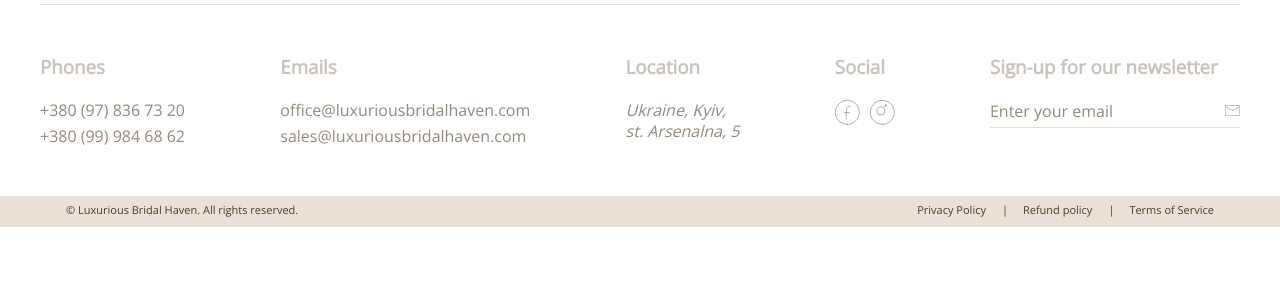
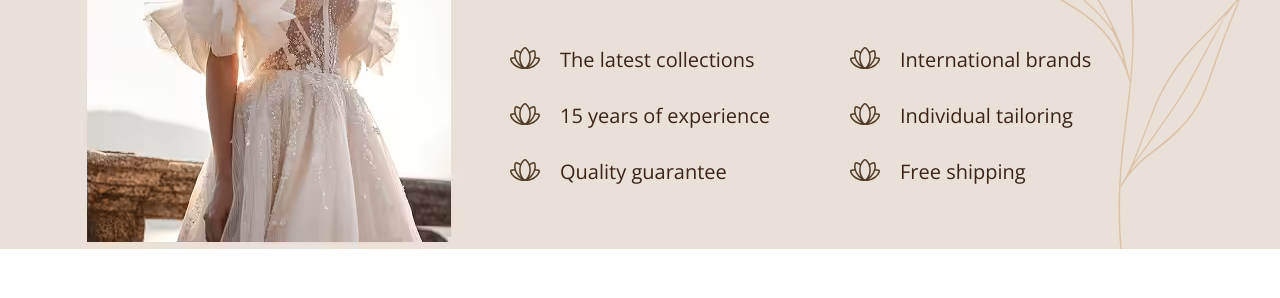
Before and after one commit to Glebiko/shop, a website: page app/pages/index.html in a window 1280 px wide. Shown: the part 3547-3845 px from the top of the page. Before the commit the page ends 3774 px from the top, so only its background shows below. Drawn offline with nearby package versions, Linux system fonts and the light colour scheme; files that its build step writes are made by us from their sources; files whose address does not match are found by name.

Commit message:
added our-advantages

```diff
--- a/app/pages/index.html
+++ b/app/pages/index.html
@@ -86,6 +86,44 @@
           </div>
         </section>
 
+        <section class="our-advantages">
+          <div class="container">
+            <div class="our-advantages__wrapper">
+              <picture>
+               <source srcset="images/our-advantages.avif" type="image/avif">
+               <source srcset="images/our-advantages.webp" type="image/webp">
+               <img class="our-advantages__img" src="images/our-advantages.jpg" alt="Alt text">
+              </picture>
+              <div class="our-advantages__inner">
+                <img class="our-advantages__decor" src="images/our-advantages-decor.svg" alt="background decor flower">
+                <h2 class="title our-advantages__title">
+                  our advantages
+                </h2>
+                <ul class="our-advantages__list">
+                  <li class="our-advantages__item">
+                    The latest collections
+                  </li>
+                  <li class="our-advantages__item">
+                    15 years of experience
+                  </li>
+                  <li class="our-advantages__item">
+                    Quality guarantee
+                  </li>
+                  <li class="our-advantages__item">
+                    International brands
+                  </li>
+                  <li class="our-advantages__item">
+                    Individual tailoring
+                  </li>
+                  <li class="our-advantages__item">
+                    Free shipping
+                  </li>
+                </ul>
+              </div>
+            </div>
+          </div>
+        </section>
+
 
     </main>
 <!--=include footer.html  -->
--- a/app/scss/style.scss
+++ b/app/scss/style.scss
@@ -14,6 +14,7 @@
   font-size: 45px;
   text-transform: uppercase;
   @extend %lora-400;
+  margin-bottom: 50px;
 }
 
 .sub-title {
@@ -211,10 +212,6 @@
     flex-direction: column;
   }
 
-  &__title {
-    margin-bottom: 50px;
-  }
-
   &__text {
     color: vars.$color-text-muted;
     padding-right: 13px;
@@ -381,3 +378,50 @@
     border: 1px solid vars.$color-text-muted;
   }
 }
+
+.our-advantages {
+  background-color: vars.$bg-primary;
+  &__wrapper {
+    display: flex;
+    flex-direction: column;
+    position: relative;
+  }
+
+  &__img {
+    position: absolute;
+    bottom: 0;
+    left: 40px;
+  }
+
+  &__inner {
+    padding: 64px 130px 34px 0;
+    margin-left: auto;
+  }
+
+  &__decor {
+    position: absolute;
+    bottom: 0;
+    right: 0;
+  }
+
+  &__title {}
+
+  &__list {
+    column-count: 2;
+    column-gap: 80px;
+  }
+
+  &__item {
+    padding-left: 50px;
+    margin-bottom: 30px;
+    position: relative;
+    &::before {
+      content: '';
+      position: absolute;
+      width: 30px;
+      height: 22px;
+      left: 0;
+      background-image: url(../images/list-decor.svg);
+    }
+  }
+  }
```
Also changed, not shown: app/images/list-decor.svg (added), app/images/our-advantages-decor.svg (added), app/images/our-advantages.avif (added), app/images/our-advantages.jpg (added), app/images/our-advantages.webp (added), app/images/src/list-decor.svg (added), app/images/src/our-advantages-decor.svg (added), app/images/src/our-advantages.jpg (added).
